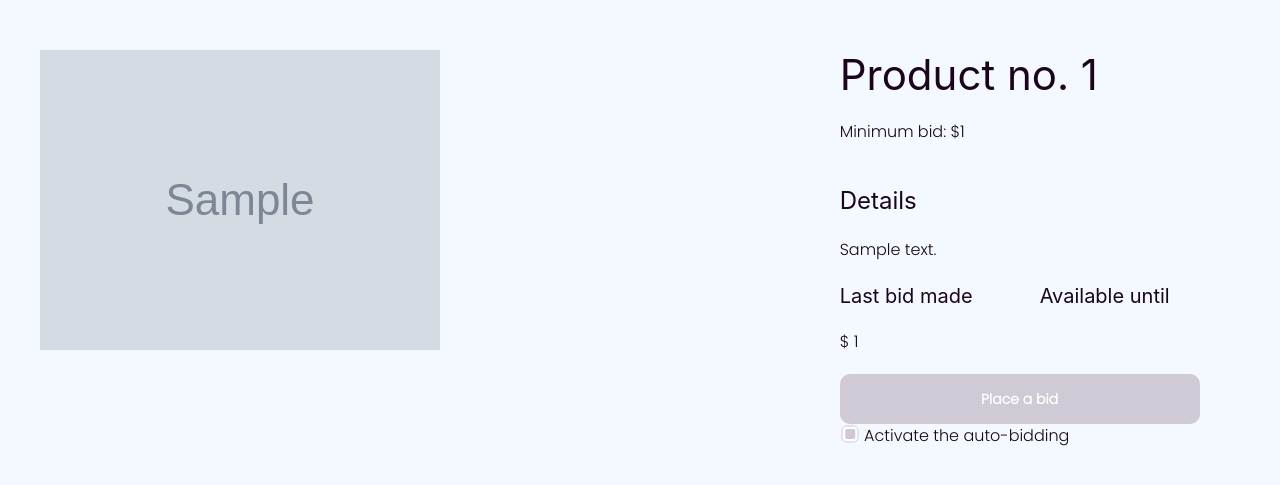
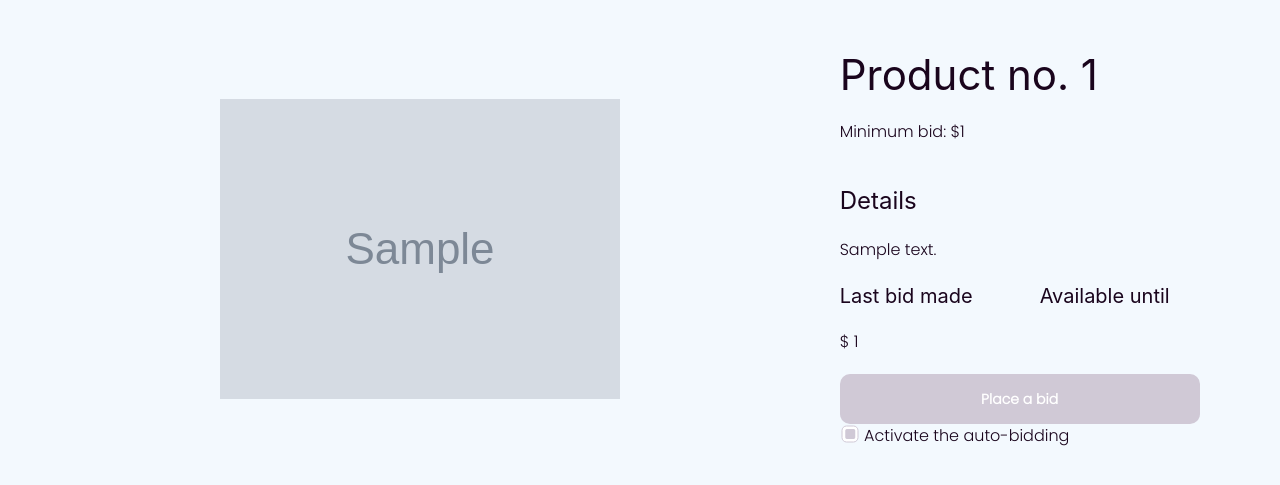
Before and after one commit to mrmiguetara/AuctionApp, a Django app: page /products/1 in a window 1280 px wide. Shown: the part 90-575 px from the top of the page. Run offline with Django 3.2, Linux system fonts and the light colour scheme; a user stored in the database is signed in; tables that the repository leaves empty hold one stand-in row (values such as "Sample post"); grey boxes marked "Sample" are stand-in pictures; some libraries are stand-ins or nearby versions.

Commit message:
Post-test-deliver update: Improve product-detail template

```diff
--- a/static/css/main.css
+++ b/static/css/main.css
@@ -286,3 +286,16 @@
     align-items: center;
 
 }
+
+.product-detail-image {
+    display: flex;
+    flex-wrap: nowrap;
+    align-content: center;
+    justify-content: center;
+    align-items: center;
+}
+
+.product-detail-image img {
+    max-height: 700px;
+    max-width: 700px;
+}
--- a/templates/bids/product.html
+++ b/templates/bids/product.html
@@ -9,7 +9,7 @@
 {% load smooth_timedelta %}
 
 <div class="uk-width-expand" uk-grid>
-    <div class="uk-width-2-3">
+    <div class="uk-width-2-3 product-detail-image">
         <img src="{{product.image.url}}" alt="">
     </div>
     <div class="uk-width-1-3">
```
